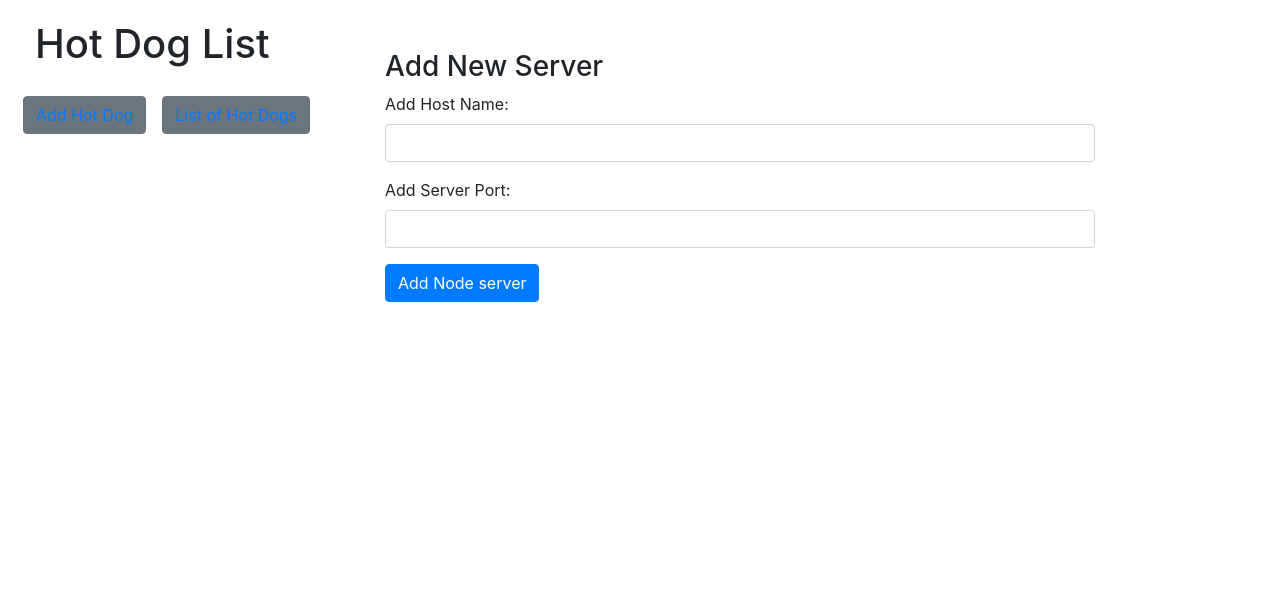
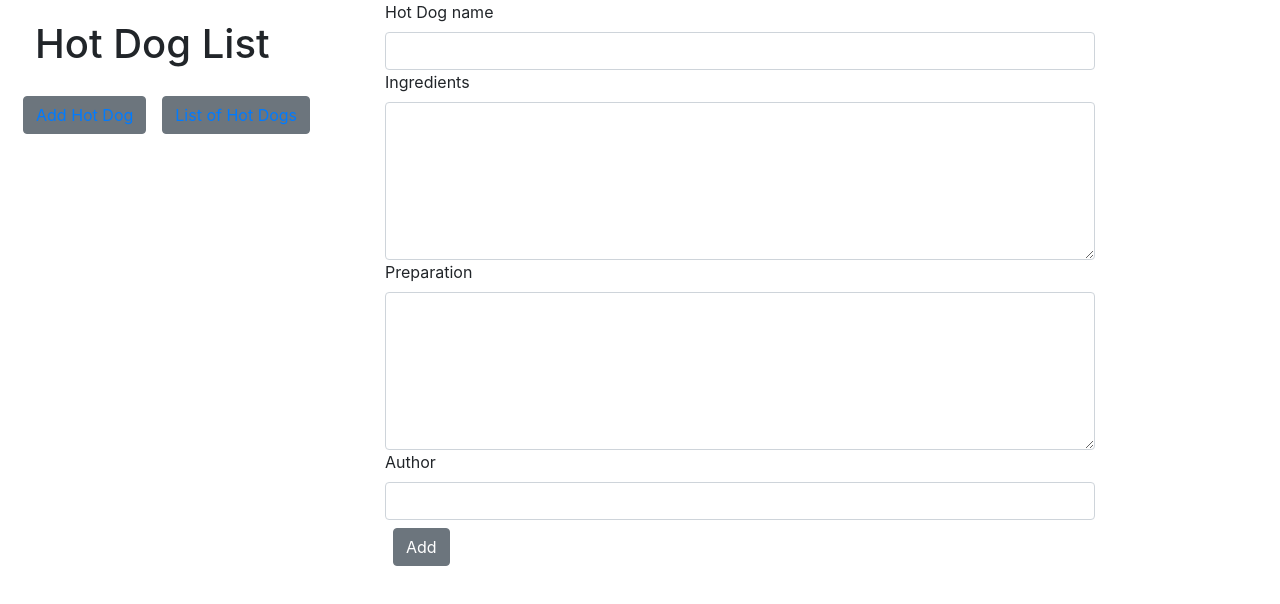
Before and after one commit to YuriiDubnytskyi/test, a React (Create React App) app in the folder client/: page /create in a window 1280 px wide. Shown: the top 604 px of the page. Built offline with nearby package versions, Linux system fonts and the light colour scheme.

Commit message:
Update Create.js

```diff
--- a/client/src/components/Create.js
+++ b/client/src/components/Create.js
@@ -2,45 +2,65 @@ import React, { Component } from 'react';
 import axios from 'axios';
 export default class Create extends Component {
 
+
+
     constructor(props) {
         super(props);
-        this.onChangeHostName = this.onChangeHostName.bind(this);
-        this.onChangePort = this.onChangePort.bind(this);
         this.onSubmit = this.onSubmit.bind(this);
-
+        this.onChangeName = this.onChangeName.bind(this);
+        this.onChangeIngredients = this.onChangeIngredients.bind(this);
+        this.onChangePreparation = this.onChangePreparation.bind(this);
+        this.onChangeAuthor = this.onChangeAuthor.bind(this);
         this.state = {
             name: '',
-            port: ''
+            ingredients: '',
+            preparation: '',
+            author: ''
+
         }
     }
-    onChangeHostName(e) {
+    onChangeName(e) {
         this.setState({
             name: e.target.value
         });
     }
-    onChangePort(e) {
+    onChangeIngredients(e) {
         this.setState({
-            port: e.target.value
+            ingredients: e.target.value
+        });
+    }
+    onChangePreparation(e) {
+        this.setState({
+            preparation: e.target.value
+        });
+    }
+    onChangeAuthor(e) {
+        this.setState({
+            author: e.target.value
         });
     }
     onSubmit(e) {
         e.preventDefault();
         const serverport = {
             name: this.state.name,
-            port: this.state.port
+            ingredients: this.state.ingredients,
+            preparation:this.state.preparation,
+            author:this.state.author
         }
         axios.post('/serverport/add', serverport)
         .then(res => console.log(res.data));
 
         this.setState({
             name: '',
-            port: ''
+            ingredients: '',
+            preparation: '',
+            author: ''
         });
     }
 
     render() {
         return (
-            <div style={{marginTop: 50}}>
+            /*<div style={{marginTop: 50}}>
                 <h3>Add New Server</h3>
                 <form onSubmit={this.onSubmit}>
                     <div className="form-group">
@@ -55,7 +75,27 @@ export default class Create extends Component {
                         <input type="submit" value="Add Node server" className="btn btn-primary"/>
                     </div>
                 </form>
+            </div>*/
+            <div className="form-group">
+                <form onSubmit={this.onSubmit}>
+                    <label>Hot Dog name</label>
+                    <input type="text" className="form-control" value={this.state.name} onChange={this.onChangeName}/>
+                    <label>Ingredients</label>
+                    <textarea className="form-control" rows="6" value={this.state.ingredients} onChange={this.onChangeIngredients}></textarea>
+                    <label>Preparation</label>
+                    <textarea className="form-control" rows="6" value={this.state.preparation} onChange={this.onChangePreparation}></textarea>
+                    <label>Author</label><input
+                    type="text" className="form-control" value={this.state.author} onChange={this.onChangeAuthor}/>
+
+                    <input type="submit" value="Add" className="btn btn-secondary m-2"/>
+                </form>
             </div>
+
+
+
+
+
+
         )
     }
 }
```
